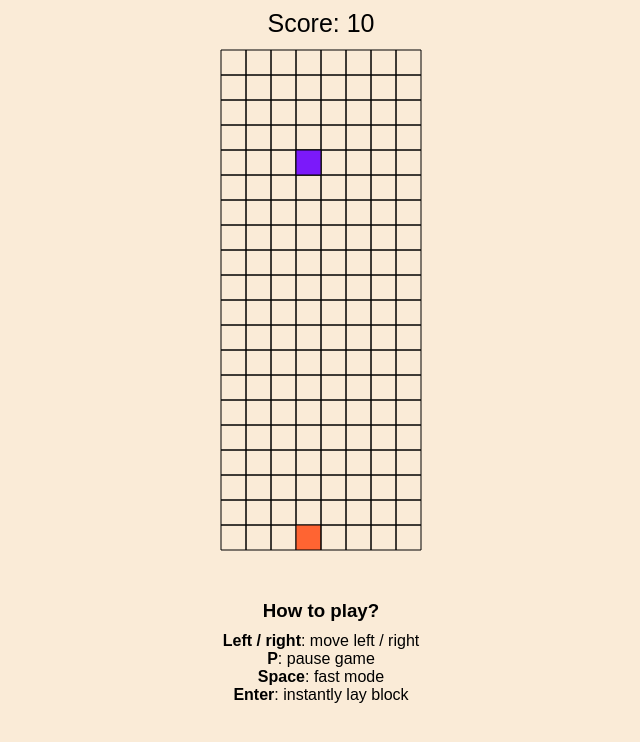
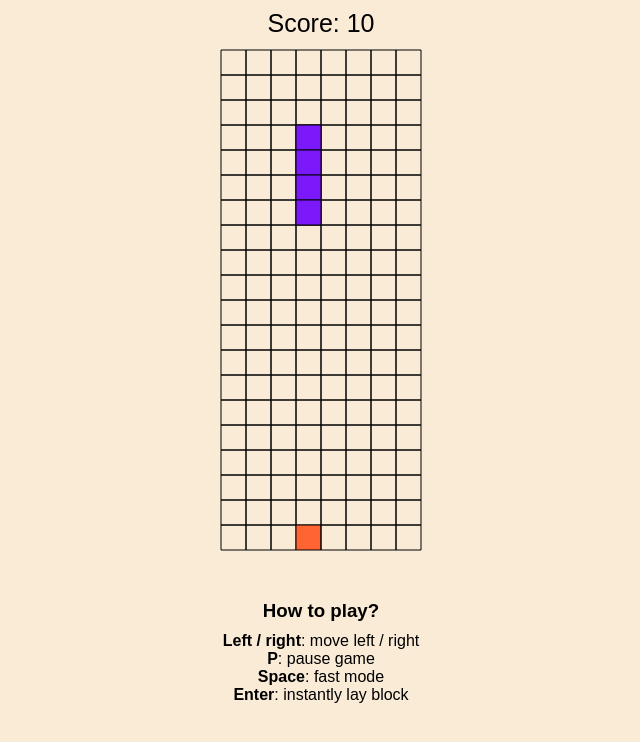
Before and after one commit to Thibault-Monnier/tetris, a plain HTML site: page index.html in a window 1280 px wide. Shown: the whole page, without its empty margins (319-959 px from the left). Drawn offline with Linux system fonts and the light colour scheme.

Commit message:
start shapes

```diff
--- a/index.html
+++ b/index.html
@@ -50,6 +50,22 @@
       const canvasToGridHeight = (canvas.height - gridHeight) / 2
       const brickWidth = gridWidth / numberOfColumns
       const brickHeight = gridHeight / numberOfRows
+      const shapes = [
+        [
+          [false, false, false, false, false],
+          [false, false, true, false, false],
+          [false, false, true, false, false],
+          [false, false, true, false, false],
+          [false, false, true, false, false],
+        ], // "I"
+        [
+          [false, false, false, false, false],
+          [false, false, true, false, false],
+          [false, false, true, false, false],
+          [false, false, true, true, false],
+          [false, false, false, false, false],
+        ], // "L"
+      ]
       const isOccupied = Array.from({ length: numberOfColumns }, (_) =>
         Array.from({ length: numberOfRows }, (_) => false)
       )
@@ -115,6 +131,27 @@
           canvas.width / 2,
           canvasToGridHeight / 2
         )
+      }
+
+      function drawPiece() {
+        for (let y = 0; y < 5; y++) {
+          for (let x = 0; x < 5; x++) {
+            const column = movingPiece.column - 2 + x
+            const row = movingPiece.row - 2 + y
+
+            if (
+              column < 0 ||
+              column >= numberOfColumns ||
+              row < 0 ||
+              row >= numberOfRows
+            )
+              continue
+
+            if (movingPiece.shape[y][x]) {
+              drawBrick(column, row, "rgb(123, 25, 250)")
+            }
+          }
+        }
       }
 
       function drawBanner(...lines) {
@@ -186,6 +223,15 @@
         score += 90
       }
 
+      function insertPiece() {
+        const shapeNumber = Math.floor(Math.random() * shapes.length)
+        movingPiece = {
+          row: 0,
+          column: Math.floor(numberOfColumns / 2 - 1),
+          shape: shapes[shapeNumber],
+        }
+      }
+
       function isBrickOnFirstRow() {
         for (let column = 0; column < numberOfColumns; column++) {
           if (isOccupied[column][0]) return true
@@ -222,11 +268,7 @@
         drawScore()
 
         if (movingPiece) {
-          drawBrick(
-            movingPiece.column,
-            movingPiece.row,
-            false ? "rgb(255, 25, 225)" : "rgb(123, 25, 250)"
-          )
+          drawPiece()
         }
 
         if (gameOver) {
@@ -246,7 +288,7 @@
         if (movingPiece) {
           movePieceDown()
         } else {
-          movingPiece = { row: 0, column: Math.floor(numberOfColumns / 2 - 1) }
+          insertPiece()
         }
 
         for (row = 0; row < numberOfRows; row++) {
```
